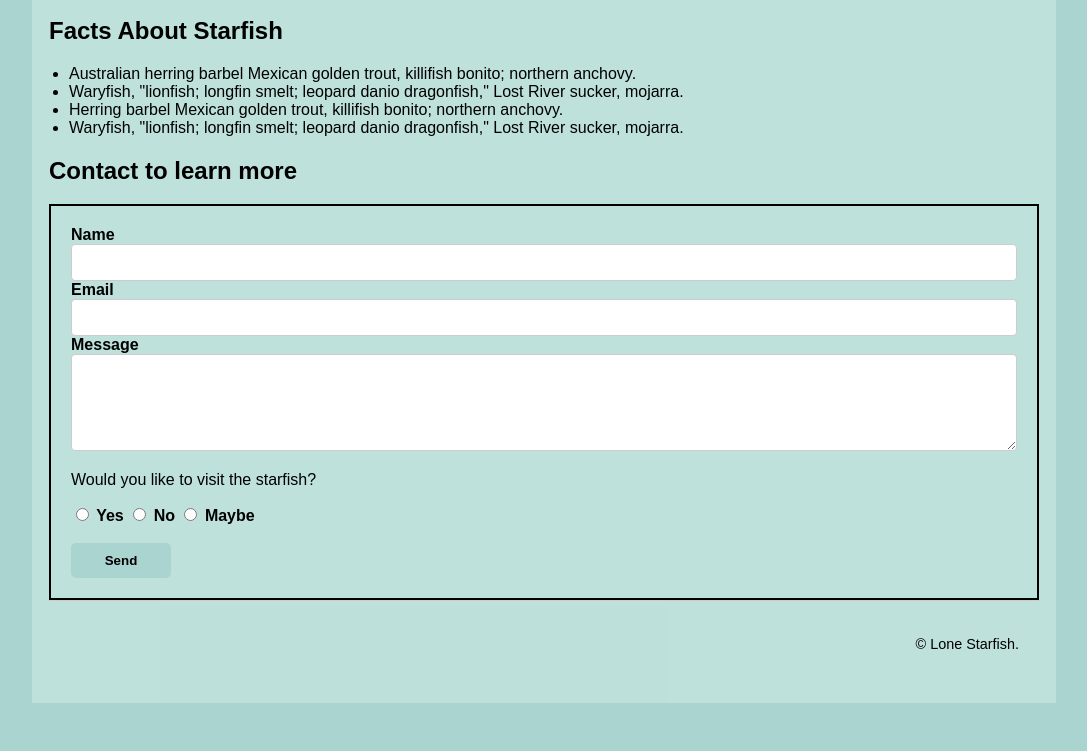
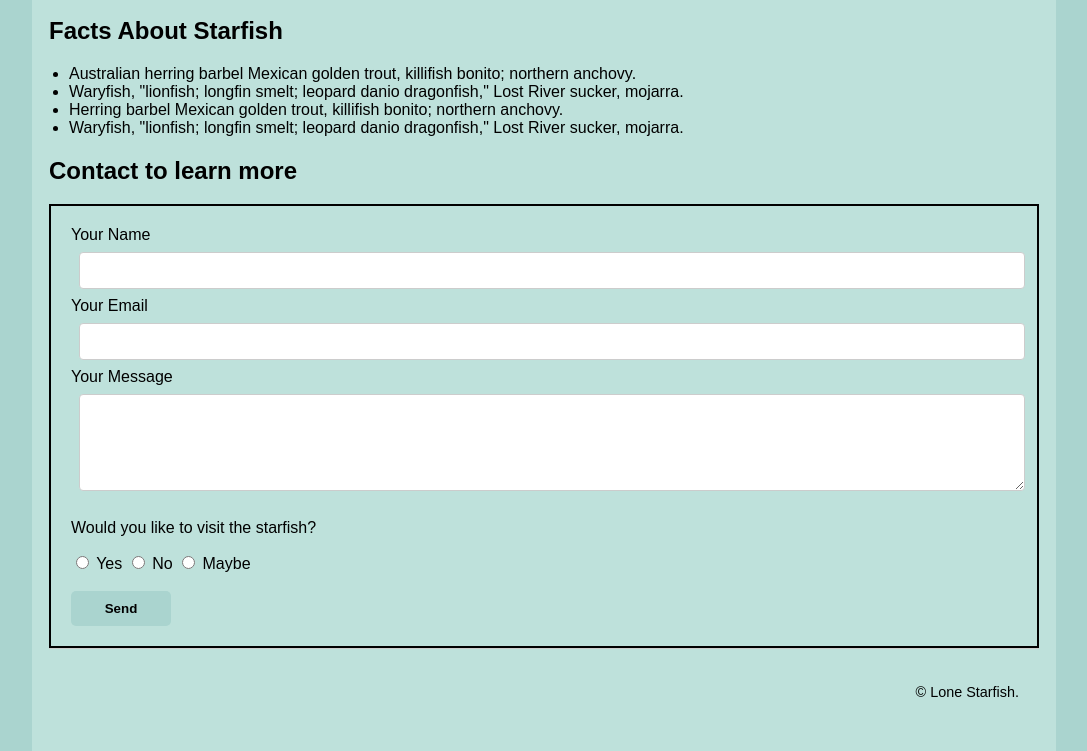
Before and after one commit to amit200407/midterm, a plain HTML site: page index.html in a window 1280 px wide. Shown: the part 665-1416 px from the top of the page, without its empty margins (96-1183 px from the left). Before the commit the page ends 1368 px from the top, so only its background shows below. Drawn offline with Linux system fonts and the light colour scheme.

Commit message:
completed

```diff
--- a/css/style.css
+++ b/css/style.css
@@ -86,14 +86,11 @@ form {
   border: 2px solid black;
 }
 
-form label {
-  font-weight: bold;
-}
-
 form input[type="text"],
 form input[type="email"],
 form textarea {
   padding: 10px;
+  margin: 8PX;
   border: 1px solid #ccc;
   width: 100%;
   box-sizing: border-box;
--- a/index.html
+++ b/index.html
@@ -43,13 +43,13 @@
          <section class="form">
             <h2>Contact to learn more</h2>
             <form action="method ">
-                  <label for="name">Name</label>
+                  <label for="name">Your Name</label>
                   <input type="text" id="name" name="name" required >
 
-                 <label for="email">Email</label>
+                 <label for="email">Your Email</label>
                  <input type="email" id="email" name="email" required >
 
-                 <label for="message">Message</label>
+                 <label for="message">Your Message</label>
                  <textarea id="message" name="message" rows="5" required></textarea>
 
                   <p>Would you like to visit the starfish?</p>
```
